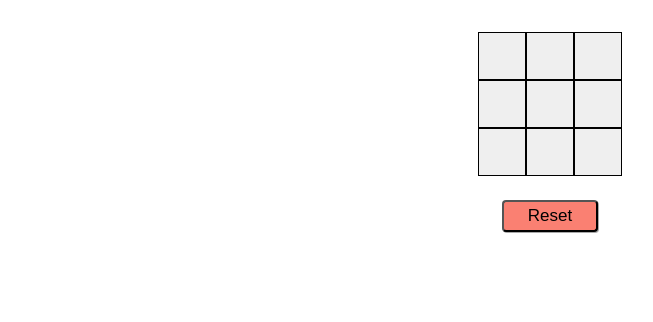
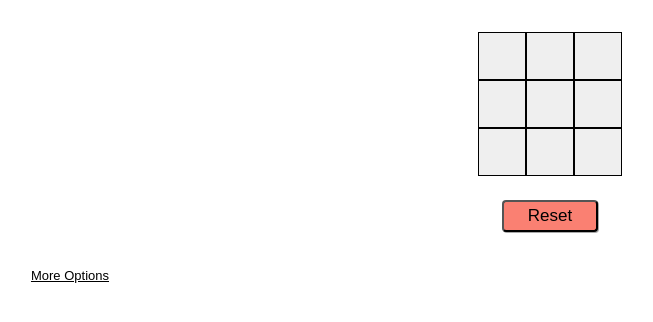
Before and after one commit to vicalden23/tic-tac-toe, a React (Create React App) app: page / in a window 1280 px wide. Shown: the top 322 px of the page, without its empty margins (90-743 px from the left). Built offline with nearby package versions, Linux system fonts and the light colour scheme.

Commit message:
make dropdown component items dynamic

```diff
--- a/src/App.js
+++ b/src/App.js
@@ -1,4 +1,5 @@
 import React, { Component } from 'react';
+import Dropdown from './components/dropdown'
 import logo from './logo.svg';
 import './App.css';
 
@@ -95,6 +96,7 @@ class Game extends Component {
 
   render() {
     return (
+      <div>
         <div className='app'>
           <Board
             squares={this.state.squares}
@@ -104,6 +106,10 @@ class Game extends Component {
             Reset
           </button>
         </div>
+
+        <Dropdown dropdownItems={['item 1',
+        'item 2', 'item 3']}/>
+      </div>
     );
   }
 }
--- a/src/components/dropdown.jsx
+++ b/src/components/dropdown.jsx
@@ -1,15 +1,22 @@
 import React from 'react'
+// import './dropdown.css'
 
-export default function Dropdown() {
+export default function Dropdown(props) {
   return (
     <div className='dropdown'>
       <button className='drop'>
         More Options
       </button>
       <div className='dropdown-menu'>
-        <a href='' className='dropdown-item'>item 1</a><br/>
-        <a href='' className='dropdown-item'>item 2</a><br/>
-        <a href='' className='dropdown-item'>item 3</a><br/>
+        {
+          props.dropdownItems.map((item) => {
+            return (
+              <div>
+                <a href='' className='dropdown-item'>{item}</a>
+              </div>
+            )
+          })
+        }
       </div>
     </div>
   )
```
Lines whose indentation alone changed are shown as unchanged.
